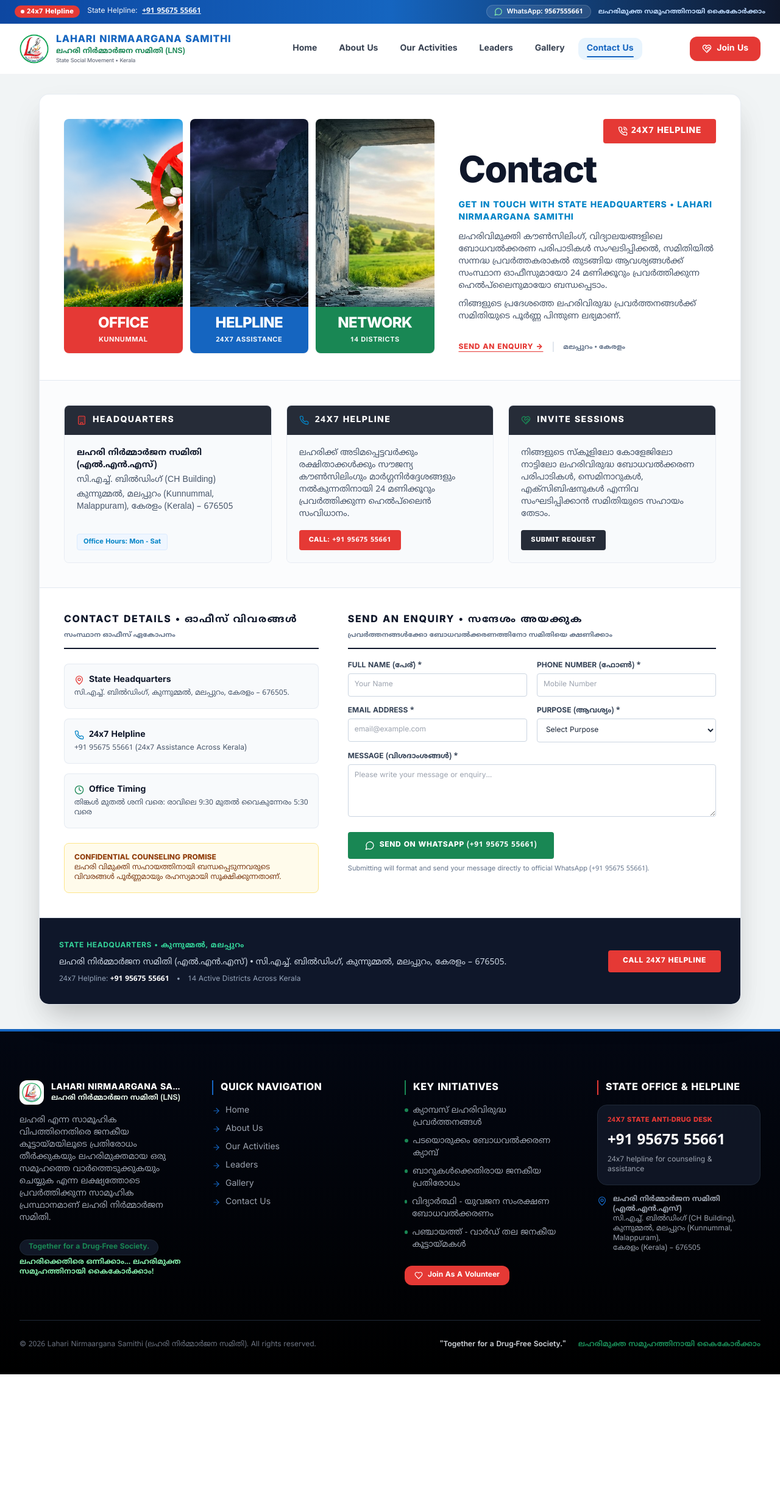
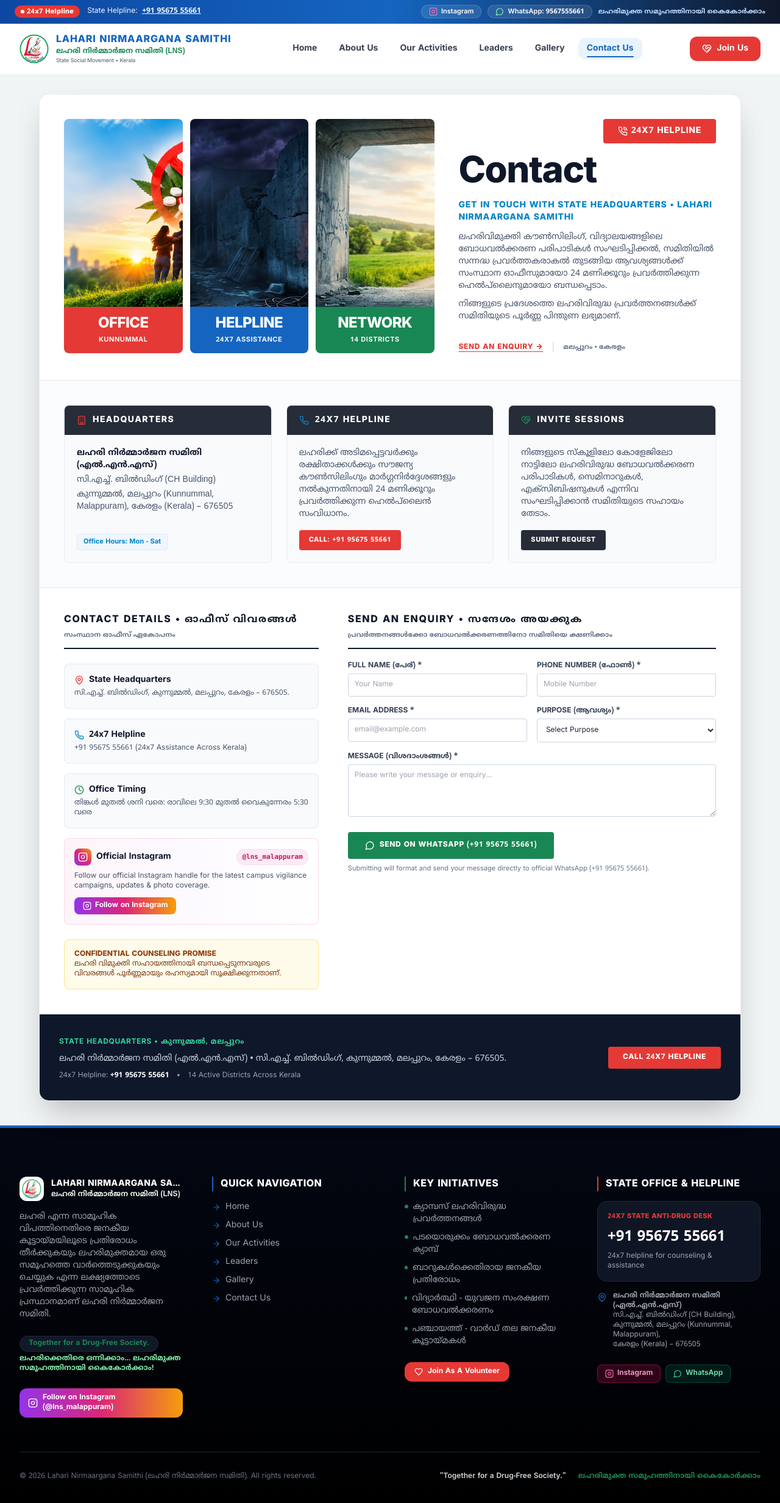
Before and after one commit to nishajtsraihsoft-ops/lahari-nirmajana-samithi-web, a React (Vite) app: page /contact in a window 1280 px wide. Shown: the top 2464 px of the page at 61% size. Before the commit the page ends 2253 px from the top, so only its background shows below. Built offline with nearby package versions, Linux system fonts and the light colour scheme; a web font is replaced by a local one.

Commit message:
Connect Instagram official profile (@lns_malappuram) across Navbar, Footer, and Contact page

```diff
--- a/src/components/Footer.jsx
+++ b/src/components/Footer.jsx
@@ -1,6 +1,6 @@
 import React from 'react';
 import { Link } from 'react-router-dom';
-import { Phone, Mail, MapPin, Heart, ArrowRight, Award, ShieldCheck, Building } from 'lucide-react';
+import { Phone, Mail, MapPin, Heart, ArrowRight, Award, ShieldCheck, Building, Instagram, MessageCircle } from 'lucide-react';
 import { samithiContact } from '../data/objectives';
 
 const Footer = ({ onOpenJoinModal }) => {
@@ -41,6 +41,20 @@ const Footer = ({ onOpenJoinModal }) => {
               <p className="font-malayalam text-xs text-green-300 mt-1 font-bold">
                 ലഹരിക്കെതിരെ ഒന്നിക്കാം... ലഹരിമുക്ത സമൂഹത്തിനായി കൈകോർക്കാം!
               </p>
+            </div>
+
+            {/* Social Media Link: Instagram */}
+            <div className="pt-2">
+              <a
+                href={samithiContact.instagram || 'https://www.instagram.com/lns_malappuram?utm_source=qr&stkn=MWIzajdzam5yeWJ1ag=='}
+                target="_blank"
+                rel="noopener noreferrer"
+                aria-label="Follow LNS on Instagram"
+                className="inline-flex items-center gap-2 px-3.5 py-2 rounded-xl bg-gradient-to-r from-purple-600 via-pink-600 to-amber-500 hover:from-purple-700 hover:via-pink-700 hover:to-amber-600 text-white text-xs font-bold transition-all shadow-md hover:scale-102"
+              >
+                <Instagram className="w-4 h-4 text-white shrink-0" />
+                <span>Follow on Instagram (@lns_malappuram)</span>
+              </a>
             </div>
           </div>
 
@@ -159,6 +173,30 @@ const Footer = ({ onOpenJoinModal }) => {
                 </span>
               </div>
             </div>
+
+            {/* Quick Social Badges */}
+            <div className="pt-2 flex items-center gap-2">
+              <a
+                href={samithiContact.instagram || 'https://www.instagram.com/lns_malappuram?utm_source=qr&stkn=MWIzajdzam5yeWJ1ag=='}
+                target="_blank"
+                rel="noopener noreferrer"
+                aria-label="Instagram @lns_malappuram"
+                className="inline-flex items-center gap-1.5 px-3 py-1.5 rounded-lg bg-pink-950/60 border border-pink-700/50 text-pink-300 hover:text-white hover:bg-pink-900/80 text-xs font-semibold transition-all"
+              >
+                <Instagram className="w-3.5 h-3.5 text-pink-400" />
+                <span>Instagram</span>
+              </a>
+              <a
+                href={`https://wa.me/91${samithiContact.rawPhone || '9567555661'}?text=${encodeURIComponent('Hello Lahari Nirmaargana Samithi, I would like to contact your office.')}`}
+                target="_blank"
+                rel="noopener noreferrer"
+                aria-label="WhatsApp"
+                className="inline-flex items-center gap-1.5 px-3 py-1.5 rounded-lg bg-emerald-950/60 border border-emerald-700/50 text-emerald-300 hover:text-white hover:bg-emerald-900/80 text-xs font-semibold transition-all"
+              >
+                <MessageCircle className="w-3.5 h-3.5 text-emerald-400" />
+                <span>WhatsApp</span>
+              </a>
+            </div>
           </div>
 
         </div>
--- a/src/components/Navbar.jsx
+++ b/src/components/Navbar.jsx
@@ -1,6 +1,6 @@
 import React, { useState, useEffect } from 'react';
 import { NavLink, Link, useLocation } from 'react-router-dom';
-import { Menu, X, PhoneCall, HeartHandshake, ChevronRight, ShieldCheck, MessageCircle } from 'lucide-react';
+import { Menu, X, PhoneCall, HeartHandshake, ChevronRight, ShieldCheck, MessageCircle, Instagram } from 'lucide-react';
 import { samithiContact } from '../data/objectives';
 
 const NAV_LINKS = [
@@ -62,8 +62,19 @@ const Navbar = ({ onOpenJoinModal }) => {
               </span>
             </div>
 
-            {/* Right Action: WhatsApp Contact & Malayalam Slogan */}
-            <div className="flex items-center gap-2 sm:gap-3 text-[11px] text-blue-100">
+            {/* Right Action: WhatsApp Contact, Instagram & Malayalam Slogan */}
+            <div className="flex items-center gap-2 sm:gap-2.5 text-[11px] text-blue-100">
+              <a
+                href={samithiContact.instagram || 'https://www.instagram.com/lns_malappuram?utm_source=qr&stkn=MWIzajdzam5yeWJ1ag=='}
+                target="_blank"
+                rel="noopener noreferrer"
+                aria-label="Instagram @lns_malappuram"
+                className="inline-flex items-center gap-1.5 text-white hover:text-pink-200 transition-all font-semibold bg-white/10 hover:bg-white/20 px-2.5 sm:px-3 py-0.5 rounded-full border border-white/15 text-[10px] sm:text-[11px]"
+              >
+                <Instagram className="w-3.5 h-3.5 text-pink-400" />
+                <span>Instagram</span>
+              </a>
+
               <a
                 href={`https://wa.me/91${samithiContact.rawPhone || '9567555661'}?text=${encodeURIComponent('Hello Lahari Nirmaargana Samithi, I would like to contact your office.')}`}
                 target="_blank"
@@ -216,6 +227,17 @@ const Navbar = ({ onOpenJoinModal }) => {
                 <MessageCircle className="w-4 h-4 text-themeGreen" />
                 <span>WhatsApp Contact (9567555661)</span>
               </a>
+
+              <a
+                href={samithiContact.instagram || 'https://www.instagram.com/lns_malappuram?utm_source=qr&stkn=MWIzajdzam5yeWJ1ag=='}
+                target="_blank"
+                rel="noopener noreferrer"
+                onClick={() => setIsMobileMenuOpen(false)}
+                className="w-full flex items-center justify-center gap-2 py-2.5 px-4 rounded-xl text-pink-700 font-bold bg-pink-50 hover:bg-pink-100 border border-pink-200 text-sm transition-colors"
+              >
+                <Instagram className="w-4 h-4 text-pink-600" />
+                <span>Instagram: @lns_malappuram</span>
+              </a>
             </div>
           </div>
         )}
--- a/src/data/objectives.js
+++ b/src/data/objectives.js
@@ -235,6 +235,8 @@ export const samithiContact = {
   joinWhatsAppNumber: '9567555661',
   joinWhatsAppFormatted: '+91 95675 55661',
   joinWhatsAppUrl: 'https://wa.me/919567555661',
+  instagram: 'https://www.instagram.com/lns_malappuram?utm_source=qr&stkn=MWIzajdzam5yeWJ1ag==',
+  instagramHandle: '@lns_malappuram',
   fullAddress: 'സി.എച്ച്. ബിൽഡിംഗ്, കുന്നുമ്മൽ, മലപ്പുറം, കേരളം – 676505.'
 };
 
--- a/src/pages/Contact.jsx
+++ b/src/pages/Contact.jsx
@@ -12,7 +12,8 @@ import {
   Building,
   ArrowRight,
   HeartHandshake,
-  MessageCircle
+  MessageCircle,
+  Instagram
 } from 'lucide-react';
 import { samithiContact } from '../data/objectives';
 import SEO from '../components/SEO';
@@ -386,6 +387,35 @@ const Contact = () => {
                     തിങ്കൾ മുതൽ ശനി വരെ: രാവിലെ 9:30 മുതൽ വൈകുന്നേരം 5:30 വരെ
                   </p>
                 </div>
+
+                {/* Social Media: Instagram */}
+                <div className="p-4 rounded-lg bg-gradient-to-r from-pink-50/80 via-purple-50/50 to-white border border-pink-200/80 space-y-2.5">
+                  <div className="flex items-center justify-between">
+                    <div className="font-bold text-slate-900 flex items-center gap-2">
+                      <div className="w-7 h-7 rounded-lg bg-gradient-to-tr from-purple-600 via-pink-600 to-amber-500 text-white flex items-center justify-center shadow-xs">
+                        <Instagram className="w-4 h-4" />
+                      </div>
+                      <span className="text-xs sm:text-sm">Official Instagram</span>
+                    </div>
+                    <span className="text-[11px] font-mono font-bold text-pink-700 bg-pink-100/80 px-2 py-0.5 rounded-full border border-pink-200/60">
+                      @lns_malappuram
+                    </span>
+                  </div>
+                  <p className="text-slate-600 text-xs">
+                    Follow our official Instagram handle for the latest campus vigilance campaigns, updates & photo coverage.
+                  </p>
+                  <div>
+                    <a
+                      href={samithiContact.instagram || 'https://www.instagram.com/lns_malappuram?utm_source=qr&stkn=MWIzajdzam5yeWJ1ag=='}
+                      target="_blank"
+                      rel="noopener noreferrer"
+                      className="inline-flex items-center gap-1.5 px-3.5 py-1.5 rounded-lg bg-gradient-to-r from-purple-600 via-pink-600 to-amber-500 hover:from-purple-700 hover:via-pink-700 hover:to-amber-600 text-white text-xs font-bold shadow-xs hover:shadow transition-all"
+                    >
+                      <Instagram className="w-3.5 h-3.5" />
+                      <span>Follow on Instagram</span>
+                    </a>
+                  </div>
+                </div>
               </div>
 
               {/* Confidentiality Notice Box */}
```
